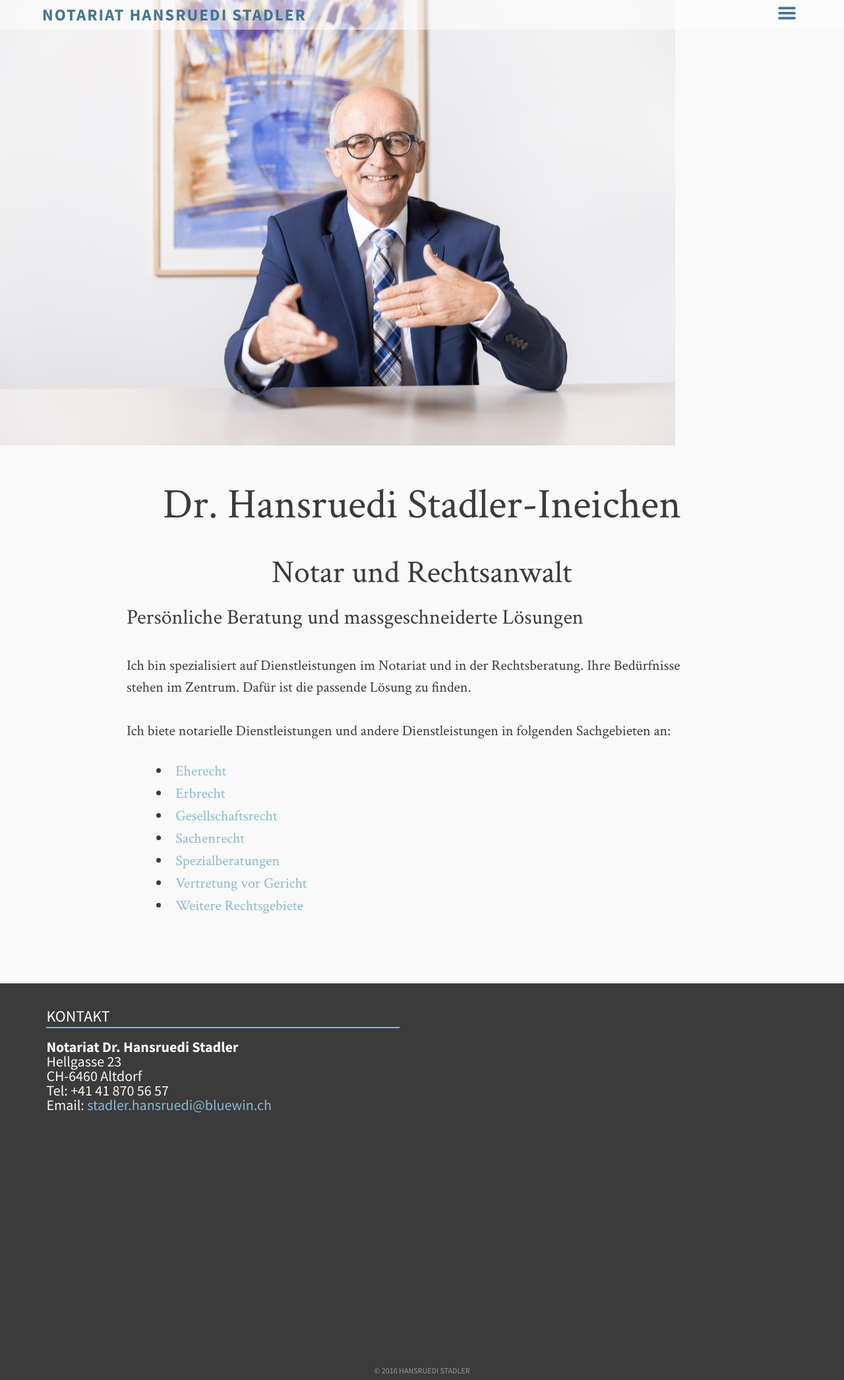
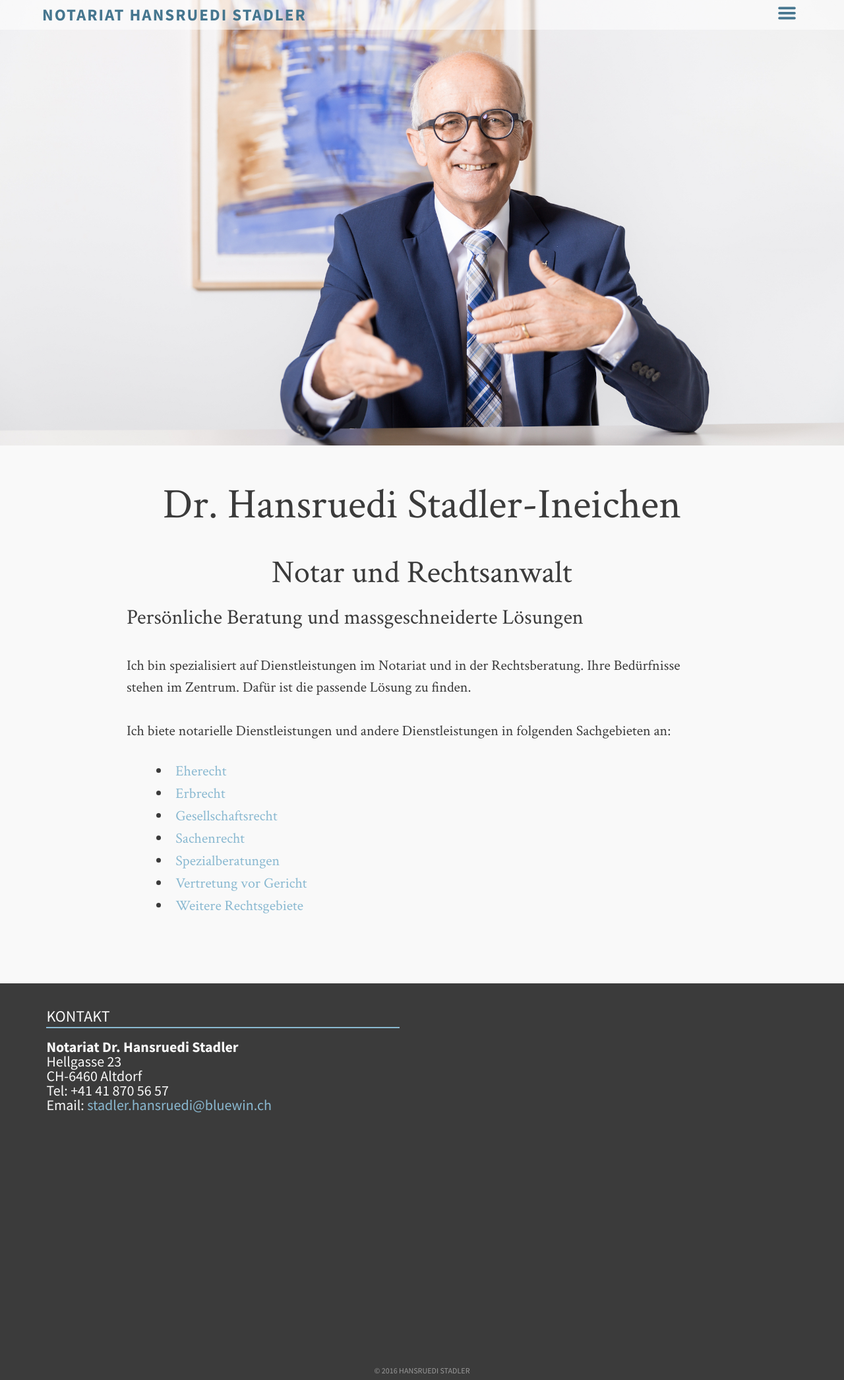
Before and after one commit to HRSnotariat/HRSnotariat.github.io, a Jekyll site: the page built from index.md, in a window 1280 px wide. Shown: the whole page at 66% size. Built offline with Jekyll 4.4.1, drawn with Linux system fonts in a browser that asks for light colours.

Commit message:
fix header

```diff
--- a/_sass/_styles.scss
+++ b/_sass/_styles.scss
@@ -327,7 +327,7 @@ header.site-header hgroup {
     .featured-image {
         vertical-align: middle;
         height: 75vh;
-        width: 80vw;
+        width: 100vw;
         background-position: center center;
         background-size: cover;
         vertical-align: middle;
@@ -338,7 +338,7 @@ header.site-header hgroup {
         top: 0;
         z-index: -1;
         img {
-            height: 80vw;
+            height: 70vh;
         }
     }
     // Header Stuff
```
